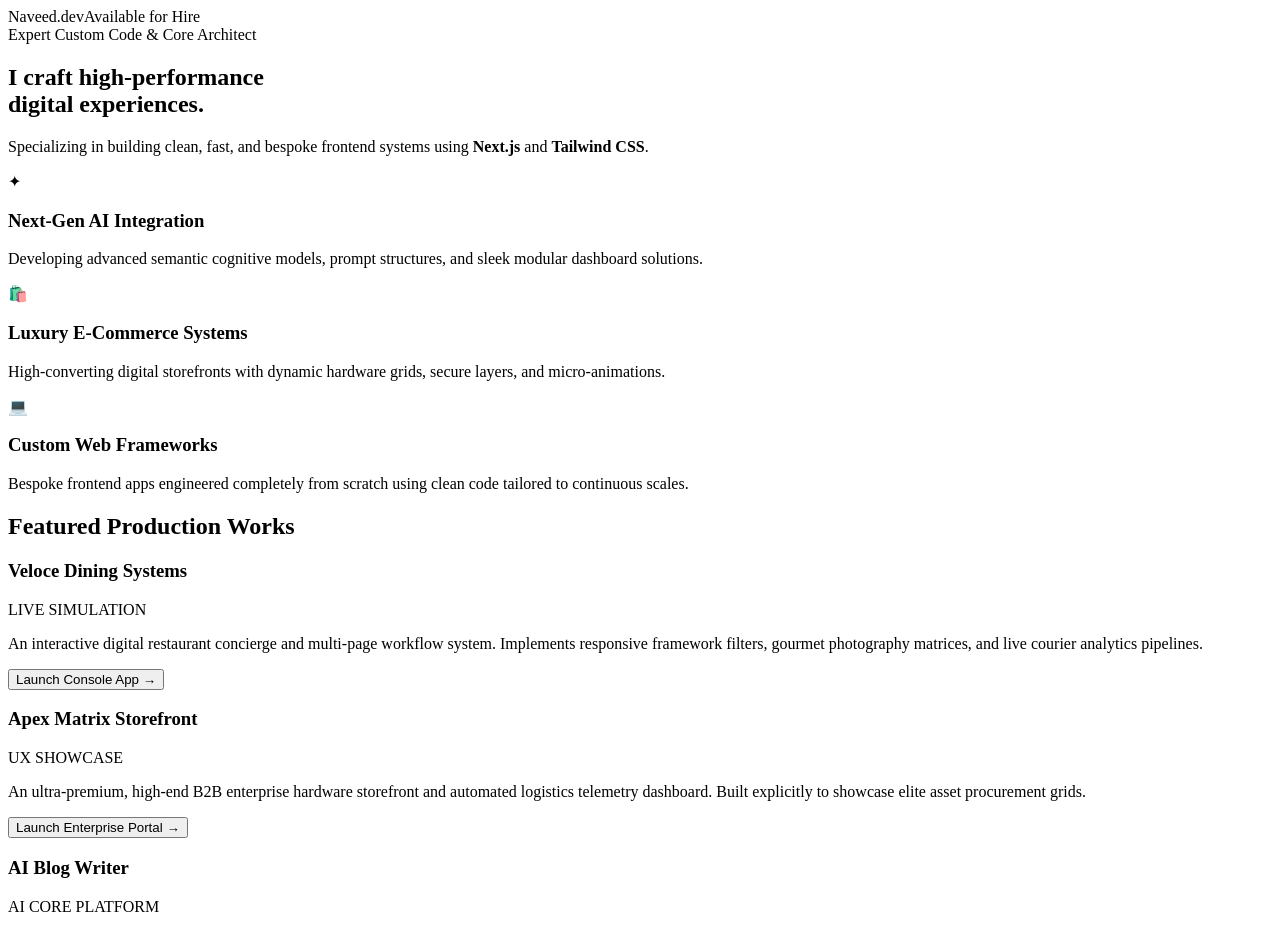
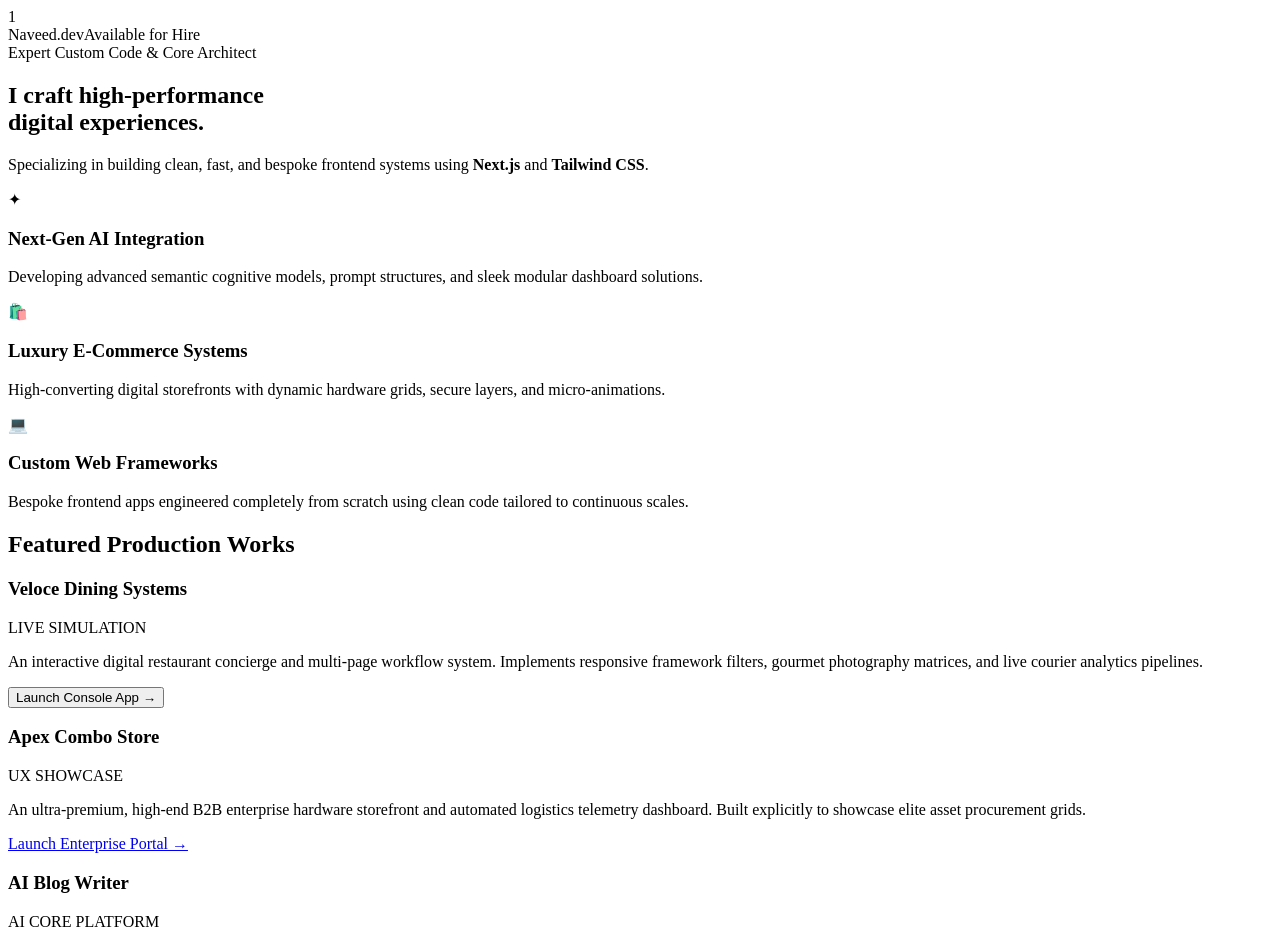
Before and after one commit to naveedahmeds1/veloce-dining, a Next.js app: page / in a window 1280 px wide. Shown: the top 932 px of the page. Built offline with nearby package versions, Linux system fonts and the light colour scheme.

Commit message:
Refactor dining component and update UI elements

```diff
--- a/app/page.tsx
+++ b/app/page.tsx
@@ -52,7 +52,6 @@
   { id: 'm3', name: 'Saffron Infused Risotto Sphere', category: 'Main', price: 29.00, tag: 'CHEF SPECIAL', image: "https://images.unsplash.com/photo-1512058564366-18510be2db19?auto=format&fit=crop&w=500&q=80" },
   { id: 'm4', name: 'Artisanal Matcha Espresso Tart', category: 'Desserts', price: 12.00, tag: '', image: "https://images.unsplash.com/photo-1551024601-bec78aea704b?auto=format&fit=crop&w=500&q=80" },
 ];
-
 export default function IntegratedPortfolio(): JSX.Element {
   const [activeApp, setActiveApp] = useState<'portfolio' | 'dining' | 'ecommerce'>('portfolio');
   const [diningTab, setDiningTab] = useState<'home' | 'menu' | 'reservation' | 'tracking' | 'events'>('home');
@@ -94,6 +93,7 @@
       setTerminalLogs(["Connecting to global infrastructure telemetry secure layers...", "Handshake validation cleared via Frankfurt-4 Node Core..."]);
       const phrases = ["Hardware node serialization key parsed.", "Secure transaction hash submitted to main terminal network.", "Autonomous vector courier cleared for drone pad takeoff.", "Laser path trajectory initialized. Delivery ETA: Imminent."];
       const timers = phrases.map((phrase, index) => setTimeout(() => setTerminalLogs(prev => [...prev, phrase]), (index + 1) * 1200));
+
       return () => timers.forEach(clearTimeout);
     }
   }, [activeApp, ecomTab]);
@@ -110,6 +110,7 @@
   }, [diningTrackingActive]);
 
   const filteredDining = diningFilter === 'All' ? MENU_ITEMS : MENU_ITEMS.filter(item => item.category === diningFilter);
+
   return (
     <div className="min-h-screen bg-black text-white relative font-sans antialiased text-left selection:bg-zinc-800">
       {notification && (
@@ -118,8 +119,7 @@
           <span>{notification}</span>
         </div>
       )}
-
-      {/* ================= VELOCE DINING SUITE PLATFORM ================= */}
+      1{/* ================= VELOCE DINING SUITE PLATFORM ================= */}
       {activeApp === 'dining' && (
         <div className="min-h-screen bg-zinc-950 text-zinc-100 font-sans">
           <header className="sticky top-0 z-40 bg-black/80 backdrop-blur-md border-b border-zinc-900 px-4 py-3 flex flex-wrap items-center justify-between gap-4">
@@ -138,7 +138,7 @@
                 <div className="relative h-[420px] rounded-[2.5rem] overflow-hidden bg-cover bg-center flex items-center p-8 sm:p-12 border border-zinc-900" style={{ backgroundImage: `linear-gradient(to right, rgba(0,0,0,0.95), rgba(0,0,0,0.4)), url('https://images.unsplash.com/photo-1514933651103-005eec06c04b?auto=format&fit=crop&w=1200&q=80')` }}>
                   <div className="max-w-xl space-y-4">
                     <span className="text-purple-400 font-mono text-[10px] tracking-widest uppercase bg-purple-500/10 border border-purple-500/20 px-3 py-1 rounded-full">Autonomous Restaurant Framework</span>
-                    <h1 className="text-4xl sm:text-5xl font-black tracking-tight text-white leading-tight">Culinary Excellence. <br />Routed at Light Speed.</h1>
+                    <h1 className="text-4xl sm:text-5xl font-black tracking-tight text-white leading-tight">Culinary Excellence.<br />Routed at Light Speed.</h1>
                     <p className="text-zinc-400 text-sm font-light leading-relaxed">Experience a state-of-the-art interactive digital lounge mapping dynamic molecular dishes with automated secure logistic delivery trackers.</p>
                     <div className="pt-4 flex gap-3"><button onClick={() => setDiningTab('menu')} className="bg-white hover:bg-zinc-200 text-black font-semibold text-xs px-5 py-3 rounded-xl transition-all">Explore Smart Menu</button><button onClick={() => setDiningTab('reservation')} className="bg-zinc-900 hover:bg-zinc-800 border border-zinc-800 text-xs px-5 py-3 rounded-xl font-medium transition-all">Book Secure Table</button></div>
                   </div>
@@ -180,7 +180,9 @@
                 </div>
                 <div className="bg-zinc-900/20 border border-zinc-900 rounded-[2rem] p-6 h-fit font-mono">
                   <div className="flex justify-between items-center mb-4 pb-2 border-b border-zinc-900"><h3 className="text-[11px] font-bold uppercase tracking-wider text-zinc-400">// Transaction Queue</h3><span className="text-[10px] bg-zinc-900 px-2.5 py-0.5 rounded text-purple-400 border border-zinc-800">{diningManifest.length} Items</span></div>
-                  {diningManifest.length === 0 && !diningTrackingActive ? (<p className="text-center py-8 text-[10px] text-zinc-600">Manifest Queue Empty. Awaiting allocation parameters...</p>) : (
+                  {diningManifest.length === 0 && !diningTrackingActive ? (
+                    <p className="text-center py-8 text-[10px] text-zinc-600">Manifest Queue Empty. Awaiting allocation parameters...</p>
+                  ) : (
                     <div className="space-y-2 max-h-[220px] overflow-y-auto mb-4 text-xs text-zinc-400 pr-1">
                       {diningManifest.map((itm, idx) => (<div key={idx} className="flex justify-between items-center bg-black/40 p-2.5 rounded-xl border border-zinc-900"><span>&gt; {itm.name}</span><span className="text-purple-400 font-bold">${itm.price.toFixed(2)}</span></div>))}
                     </div>
@@ -191,7 +193,7 @@
                 </div>
               </div>
             )}
-            {/* VIEW 3: SMART TABLE RESERVATION CONCIERGE */}
+
             {diningTab === 'reservation' && (
               <div className="max-w-md mx-auto bg-zinc-900/30 border border-zinc-900 rounded-[2rem] p-8 shadow-2xl animate-fadeIn">
                 <div className="mb-6"><h2 className="text-xl font-bold text-white tracking-tight">Concierge Table Allocation</h2><p className="text-xs text-zinc-500 mt-1">Acquire secure network parameters for spatial room validation.</p></div>
@@ -211,7 +213,6 @@
               </div>
             )}
 
-            {/* VIEW 4: LIVE COURIER TELEMETRY PIPELINE */}
             {diningTab === 'tracking' && (
               <div className="max-w-xl mx-auto space-y-6 animate-fadeIn">
                 <div className="bg-zinc-900/30 border border-zinc-900 rounded-[2rem] p-6 font-mono text-xs">
@@ -227,7 +228,6 @@
               </div>
             )}
 
-            {/* VIEW 5: CORPORATE EVENTS & PRIVATE LOUNGES */}
             {diningTab === 'events' && (
               <div className="grid md:grid-cols-2 gap-8 animate-fadeIn">
                 <div className="bg-zinc-900/20 border border-zinc-900 rounded-[2.5rem] overflow-hidden p-6 flex flex-col justify-between border-b-4 border-b-purple-600/30">
@@ -251,7 +251,6 @@
           </main>
         </div>
       )}
-
       {/* ================= APEX MATRIX LUXURY STOREFRONT PLATFORM ================= */}
       {activeApp === 'ecommerce' && (
         <div className="min-h-screen bg-black text-[#f5f5f7] font-sans">
@@ -342,11 +341,11 @@
           </main>
         </div>
       )}
-
       {/* ================= MAIN PORTFOLIO DECK LAYOUT ================= */}
       {activeApp === 'portfolio' && (
         <main className="max-w-4xl mx-auto px-6 py-12">
           <nav className="flex justify-between items-center mb-24 border-b border-zinc-800/50 pb-6"><span className="text-xl font-bold bg-gradient-to-r from-blue-400 to-purple-500 bg-clip-text text-transparent tracking-tight">Naveed.dev</span><span className="px-4 py-1.5 text-xs font-semibold rounded-full bg-zinc-900 border border-zinc-800 text-zinc-400">Available for Hire</span></nav>
+
           <section className="mb-24 animate-fadeIn">
             <span className="text-xs font-semibold tracking-widest text-purple-400 uppercase bg-purple-500/10 px-3 py-1 rounded-full border border-purple-500/20">Expert Custom Code & Core Architect</span>
             <h1 className="text-5xl sm:text-7xl font-extrabold tracking-tight mt-6 mb-6 leading-tight">I craft high-performance <br /><span className="bg-gradient-to-r from-blue-400 via-indigo-400 to-purple-500 bg-clip-text text-transparent">digital experiences.</span></h1>
@@ -376,10 +375,10 @@
 
               <div className="p-6 sm:p-8 bg-zinc-900/20 border border-zinc-800/80 rounded-3xl hover:border-blue-500/30 transition-all flex flex-col justify-between gap-6 group">
                 <div>
-                  <div className="flex justify-between items-start"><h3 className="text-xl font-bold text-white tracking-tight">Apex Matrix Storefront</h3><span className="text-[10px] font-mono bg-blue-500/10 border border-blue-500/20 text-blue-400 px-2.5 py-1 rounded">UX SHOWCASE</span></div>
+                  <div className="flex justify-between items-start"><h3 className="text-xl font-bold text-white tracking-tight">Apex Combo Store</h3><span className="text-[10px] font-mono bg-blue-500/10 border border-blue-500/20 text-blue-400 px-2.5 py-1 rounded">UX SHOWCASE</span></div>
                   <p className="text-sm text-zinc-400 mt-3 font-light leading-relaxed">An ultra-premium, high-end B2B enterprise hardware storefront and automated logistics telemetry dashboard. Built explicitly to showcase elite asset procurement grids.</p>
                 </div>
-                <button onClick={() => { handleNavigation('ecommerce'); setEcomTab('shop'); }} className="w-fit bg-white text-black text-xs font-bold px-5 py-2.5 rounded-xl hover:bg-zinc-200 transition-all">Launch Enterprise Portal →</button>
+                <a href="https://apex-combo-store.vercel.app" target="_blank" rel="noopener noreferrer" className="w-fit bg-white text-black text-xs font-bold px-5 py-2.5 rounded-xl hover:bg-zinc-200 transition-all block text-center">Launch Enterprise Portal →</a>
               </div>
 
               <div className="p-6 sm:p-8 bg-zinc-900/20 border border-zinc-800/80 rounded-3xl hover:border-purple-500/30 transition-all flex flex-col justify-between gap-6 md:col-span-2">
@@ -395,4 +394,4 @@
       )}
     </div>
   );
-                                        }
+}
```
